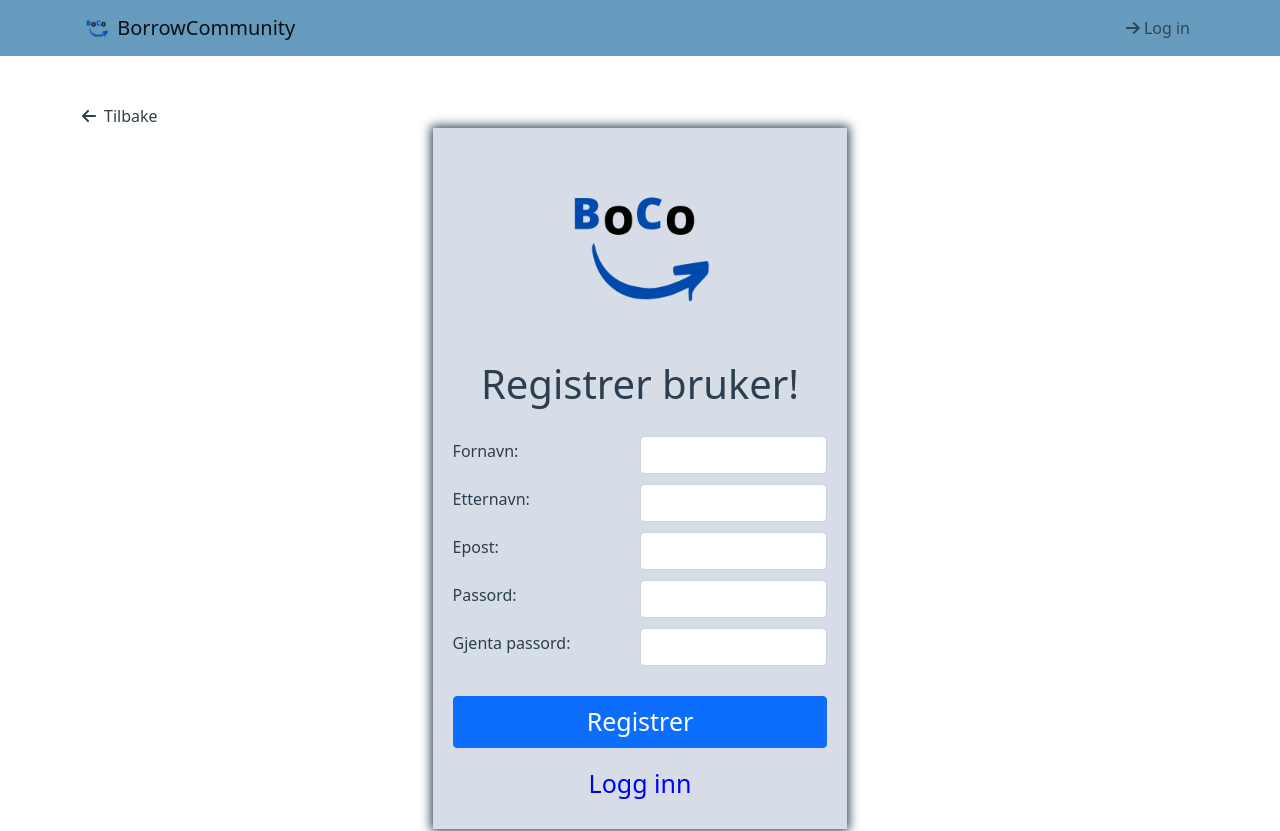
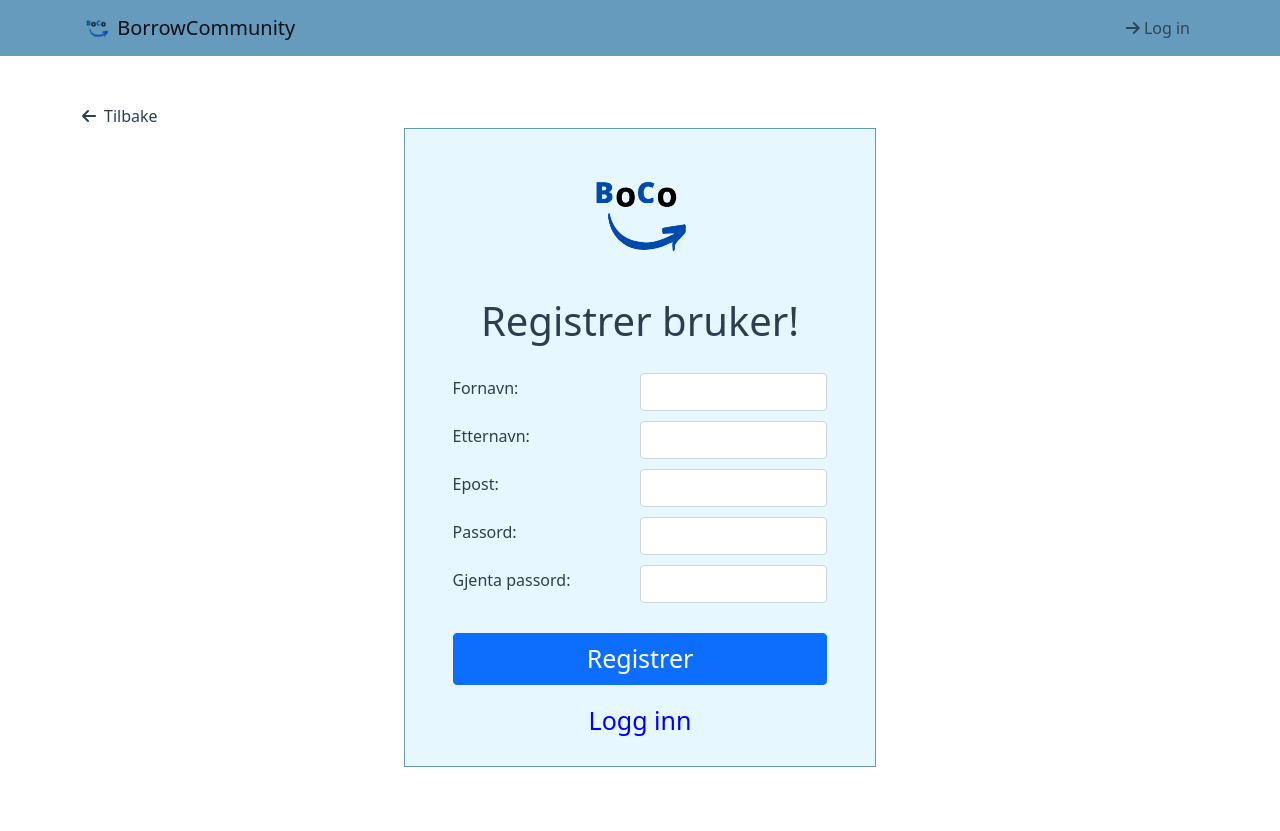
Before and after one commit to thadshap/Boco-project-frontend, a Vue app: page /register in a window 1280 px wide. Shown: the top 831 px of the page. Built offline with nearby package versions, Linux system fonts and the light colour scheme; what vue3-google-oauth2, vue3-openlayers would draw is missing.

Commit message:
changed logo max width

```diff
--- a/src/views/Register.vue
+++ b/src/views/Register.vue
@@ -163,14 +163,14 @@ export default {
 
 <style scoped>
 .logo-style {
-  max-width: 15vw;
+  max-width: 10vw;
   margin-bottom: 20px;
 }
 
 .form-fields-container-style {
-  background: #d6dde7;
-  box-shadow: 0px 0px 10px 2px;
-  padding: 20px;
+  background: rgb(230,247,255);
+  border: 1px solid rgba(4, 81, 114, 0.56);
+  padding: 20px 3rem 20px 3rem;
 }
 
 .form-inputs-container-style {
```
